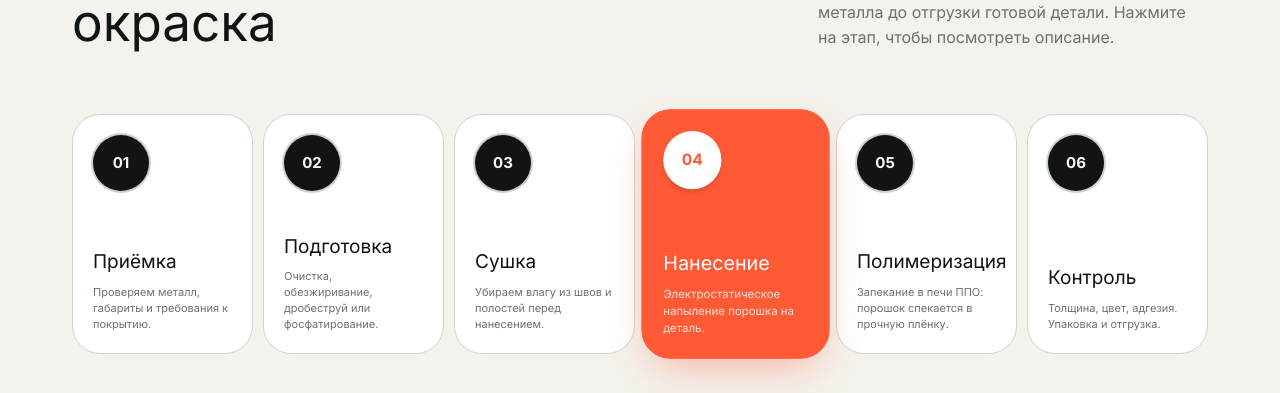
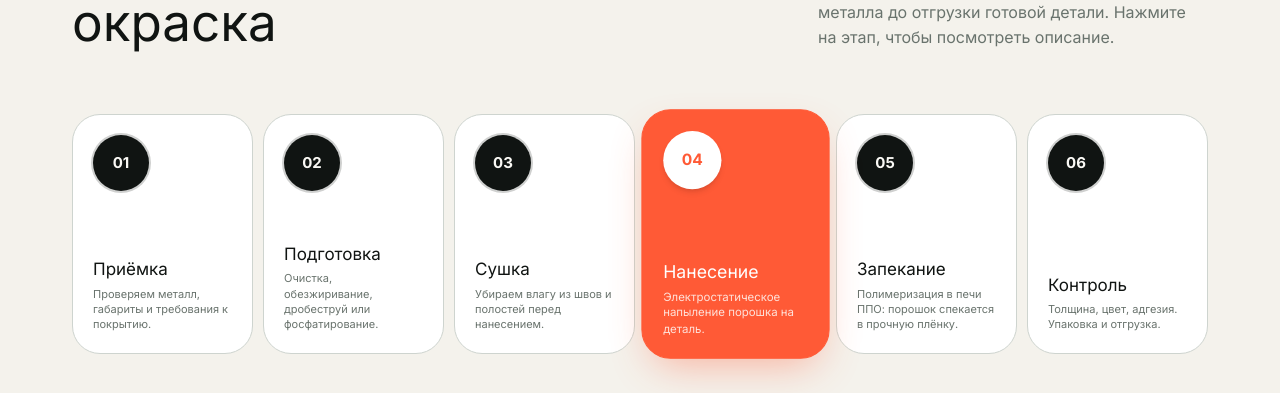
Before and after one commit to nuroxsfera/Polimer, a Next.js app: page / in a window 1280 px wide. Shown: the part 2736-3129 px from the top of the page. Built offline with nearby package versions, Linux system fonts and the light colour scheme; grey boxes are pictures that could not be loaded.

Commit message:
Процесс: короткий заголовок «Запекание» + аккуратная вёрстка карточек

```diff
--- a/src/components/Process.tsx
+++ b/src/components/Process.tsx
@@ -35,8 +35,8 @@ const STEPS = [
   },
   {
     n: "05",
-    t: "Полимеризация",
-    d: "Запекание в печи ППО: порошок спекается в прочную плёнку.",
+    t: "Запекание",
+    d: "Полимеризация в печи ППО: порошок спекается в прочную плёнку.",
     img: A.capacity,
     status: "Печь ППО · полимеризация",
   },
@@ -75,14 +75,14 @@ export function Process() {
                 key={s.n}
                 type="button"
                 onClick={() => setActive(i)}
-                className={`flex h-[210px] flex-col justify-between rounded-[28px] border p-5 text-left transition-all duration-300 md:h-[240px] ${
+                className={`flex min-h-[210px] flex-col justify-between overflow-hidden rounded-[28px] border p-4 text-left transition-all duration-300 md:min-h-[240px] md:p-5 ${
                   isActive
                     ? "scale-[1.04] border-[#ff5a36] bg-[#ff5a36] shadow-[0_16px_40px_-12px_rgba(255,90,54,0.45)]"
                     : "border-[#ced4cf] bg-white hover:border-[#ff5a36]/50 hover:scale-[1.02]"
                 }`}
               >
                 <div
-                  className={`flex size-14 items-center justify-center rounded-full text-[15px] font-bold ${
+                  className={`flex size-12 shrink-0 items-center justify-center rounded-full text-[14px] font-bold md:size-14 md:text-[15px] ${
                     isActive
                       ? "bg-white text-[#ff5a36] shadow-md"
                       : "bg-[#101412] text-[#faf9f5] ring-2 ring-[#101412]/20"
@@ -90,9 +90,19 @@ export function Process() {
                 >
                   {s.n}
                 </div>
-                <div>
-                  <p className={`mb-2 text-[19px] ${isActive ? "text-white" : "text-[#101412]"}`}>{s.t}</p>
-                  <p className={`text-[11px] leading-[1.45] ${isActive ? "text-[#ffe1d9]" : "text-[#69736d]"}`}>
+                <div className="min-w-0 pt-3">
+                  <p
+                    className={`mb-1.5 text-[16px] leading-tight md:text-[17px] ${
+                      isActive ? "text-white" : "text-[#101412]"
+                    }`}
+                  >
+                    {s.t}
+                  </p>
+                  <p
+                    className={`text-[11px] leading-[1.4] ${
+                      isActive ? "text-[#ffe1d9]" : "text-[#69736d]"
+                    }`}
+                  >
                     {s.d}
                   </p>
                 </div>
```
